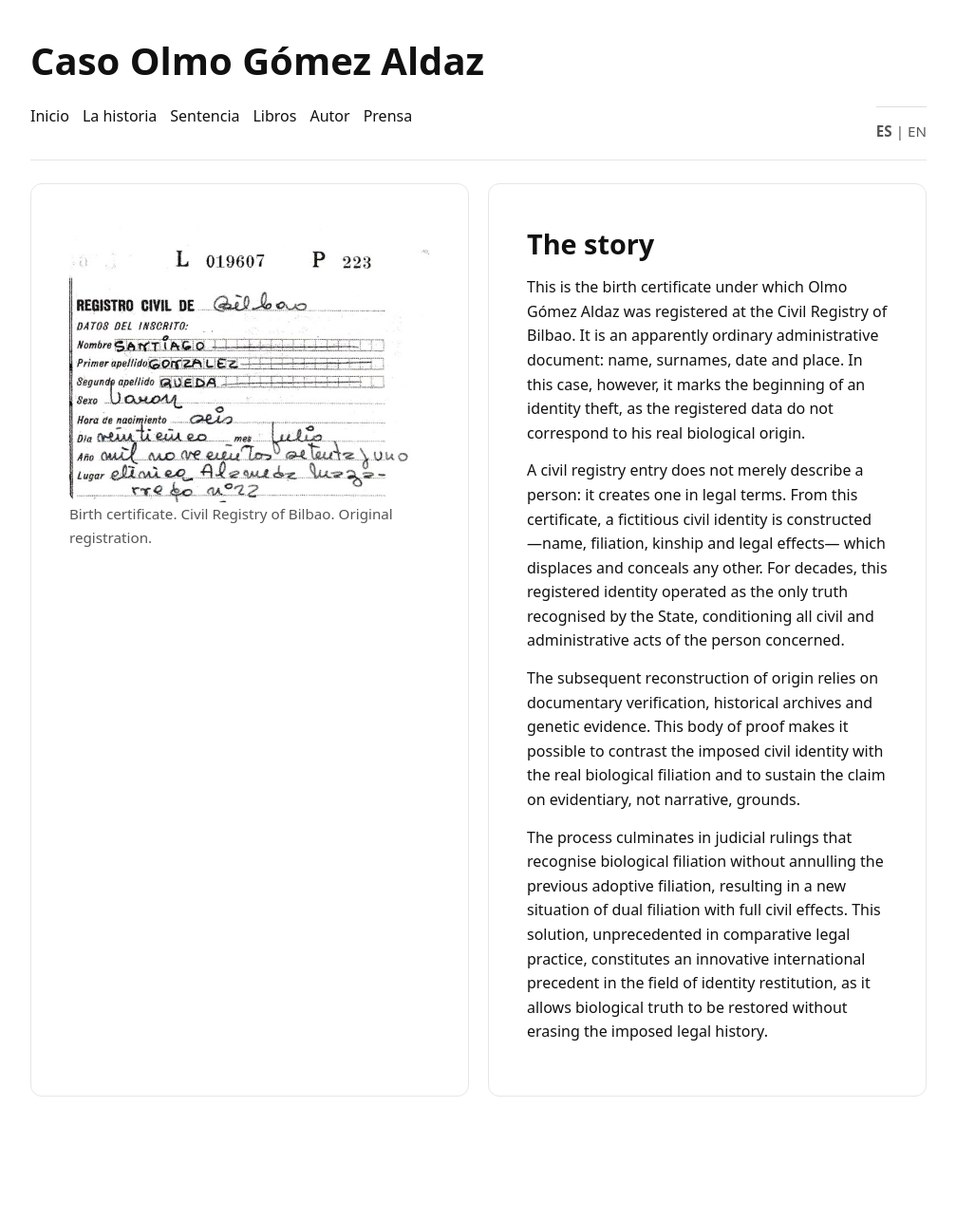
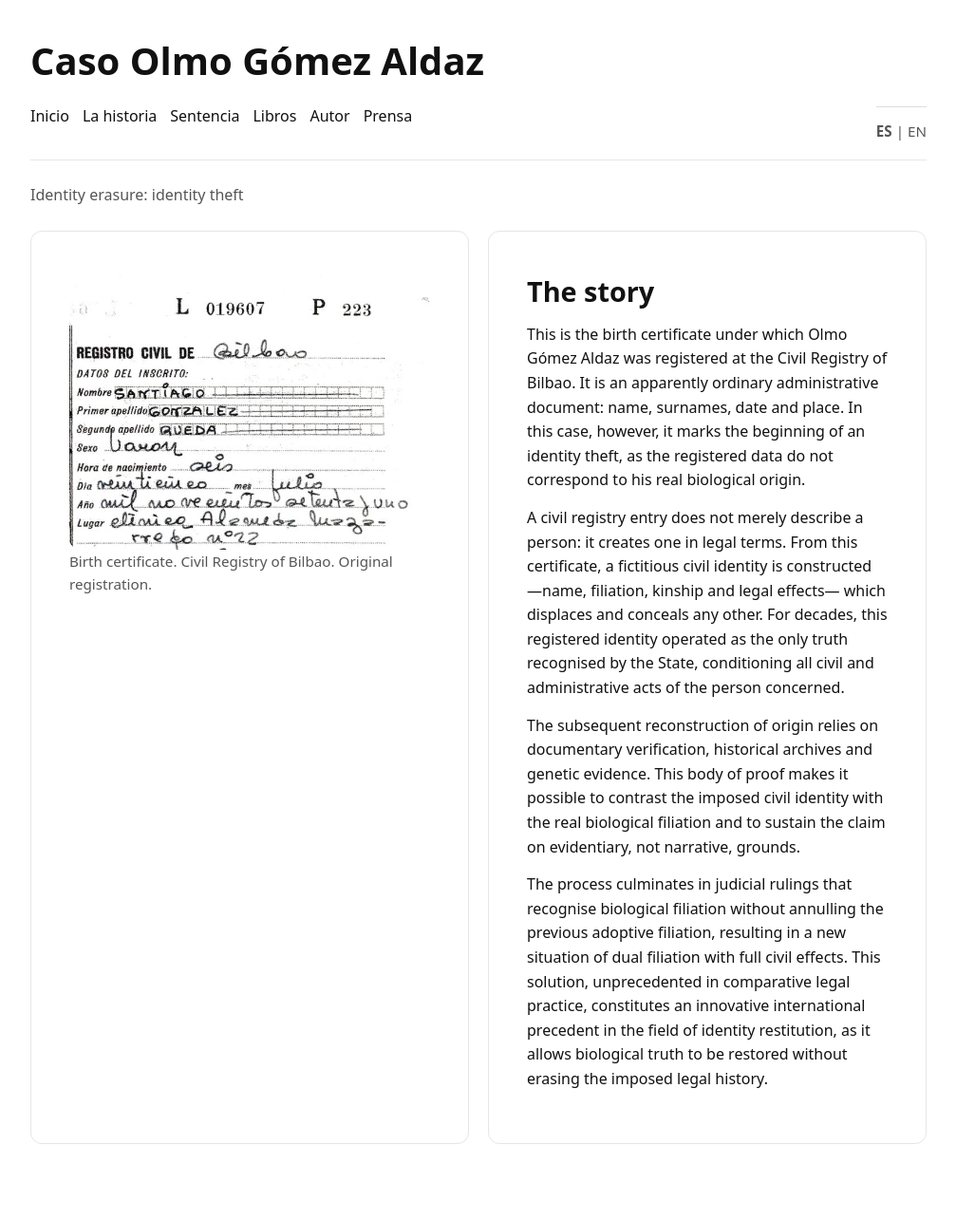
Before and after one commit to olmogaldaz/olmogaldaz.github.io, a Jekyll site: the page built from en/story/index.html, in a window 1280 px wide. Shown: the whole page at 95% size, without its empty margins (136-1143 px from the left). Built offline with Jekyll 4.4.1, drawn with Linux system fonts in a browser that asks for light colours; before the commit the page ends 1235 px from its top, so only the background shows below that.

Commit message:
Update index.html

```diff
--- a/en/story/index.html
+++ b/en/story/index.html
@@ -9,7 +9,9 @@ description: Documented account of identity theft, fraudulent adoption, and the
   <div class="wrap">
 
     <header id="site-header"></header>
-
+    <h1 class="page-title subtle">
+      Identity erasure: identity theft
+    </h1>
     <main>
 
       <div class="row">
```
